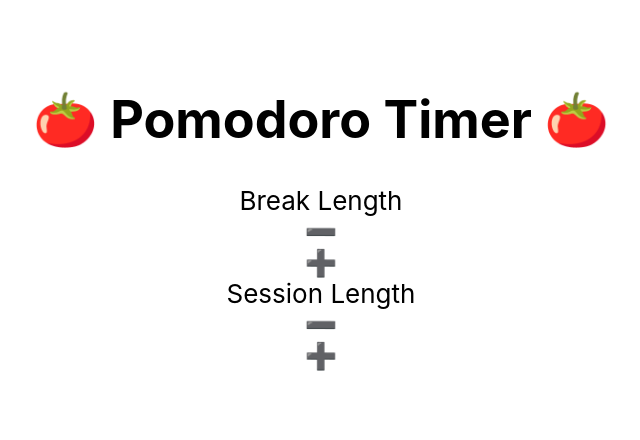
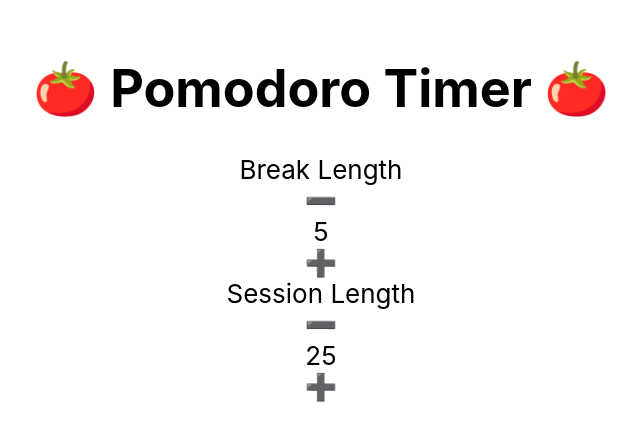
Before and after one commit to xeffrei/fcc-25-5-clock, a React (Create React App) app: page / in a window 1280 px wide. Shown: the part 188-628 px from the top of the page, without its empty margins (319-959 px from the left). Built offline with nearby package versions, Linux system fonts and the light colour scheme.

Commit message:
Add break and session timer length elements
- hard-coded default values (will move to state soon)
- test the same
- resolves #5
- fcc content tests 5 and 6 pass

```diff
--- a/src/features/PomodoroTimer/PomodoroTimer.jsx
+++ b/src/features/PomodoroTimer/PomodoroTimer.jsx
@@ -15,6 +15,12 @@ export const PomodoroTimer = () => {
           id='session-decrement'
         >
           ➖
+        </div>
+        <div
+          data-testid='session-length'
+          id='session-length'
+        >
+          25
         </div>
         <div
           data-testid='session-increment'
@@ -43,6 +49,12 @@ export const PomodoroTimer = () => {
           ➖
         </div>
         <div
+          data-testid='break-length'
+          id='break-length'
+        >
+          5
+        </div>
+        <div
           data-testid='break-increment'
           id='break-increment'
         >
```
Also changed, not shown: 1 other file (tests, documents, lock files or other folders).
